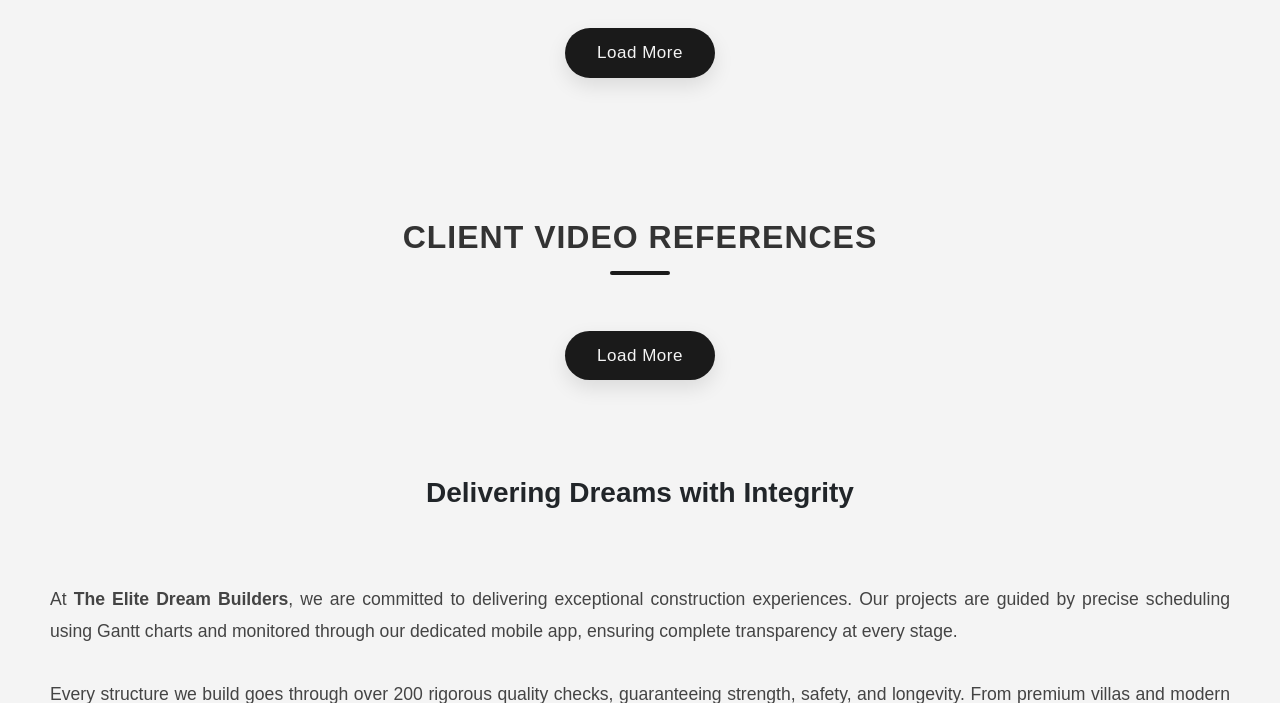
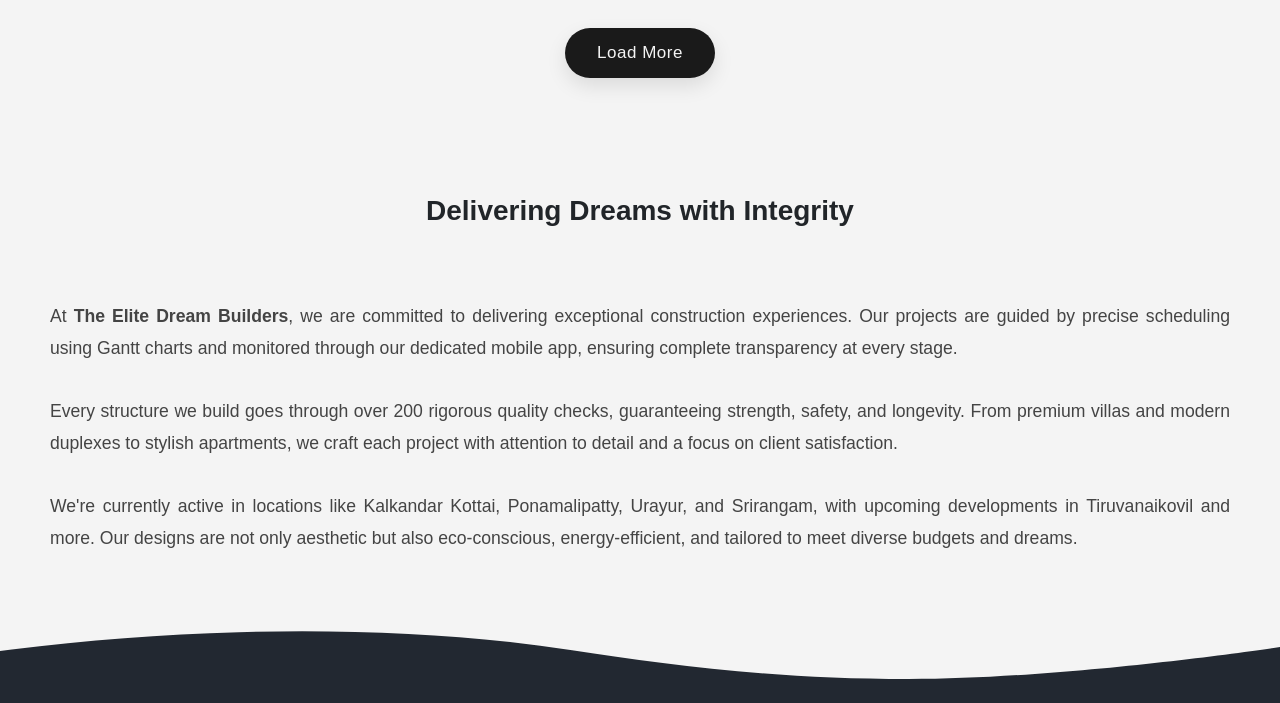
Before and after one commit to vivek248-cloud/elite, a Django app: page /projects/ in a window 1280 px wide. Shown: the part 2119-2822 px from the top of the page. Run offline with Django 5.2, Linux system fonts and the light colour scheme; data that the repository does not hold is empty; some libraries are stand-ins or nearby versions; some web fonts are replaced.

Commit message:
Update projects.html

```diff
--- a/index/templates/index/projects.html
+++ b/index/templates/index/projects.html
@@ -140,7 +140,7 @@
 </section>
 
 
-<section class="project-videos-section">
+<!-- <section class="project-videos-section">
   <h2 class="section-title" data-animate="from-bottom">Client Video References</h2>
 
   <div id="project-videos-container" class="video-grid">
@@ -155,7 +155,7 @@
 
   </div>
   <button id="load-more-video-btn" class="load-more-button" data-animate="from-bottom">Load More</button>
-</section>
+</section> -->
 
 {% comment %} /*youtube videos*/ {% endcomment %}
 <script>
@@ -341,7 +341,7 @@
 </script>
 {% comment %} project videos {% endcomment %}
 
-<script>
+<!-- <script>
   let videoOffset = 3; // Start from 3 if 3 are loaded initially
   const loadMoreVideosUrl = "{% url 'load_more_projects_videos' %}";
 
@@ -373,7 +373,7 @@
               console.error('Error loading more project videos:', error);
           });
   });
-</script>
+</script> -->
 {% endblock %}
 </body>
 </html>
```
